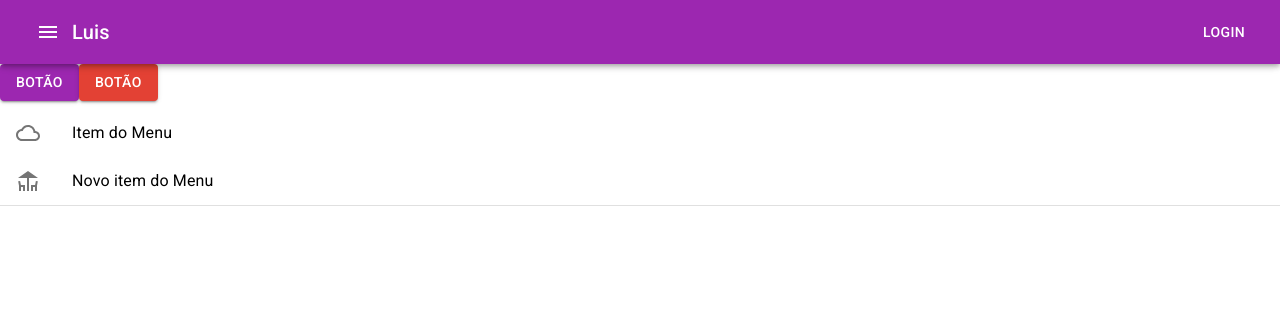
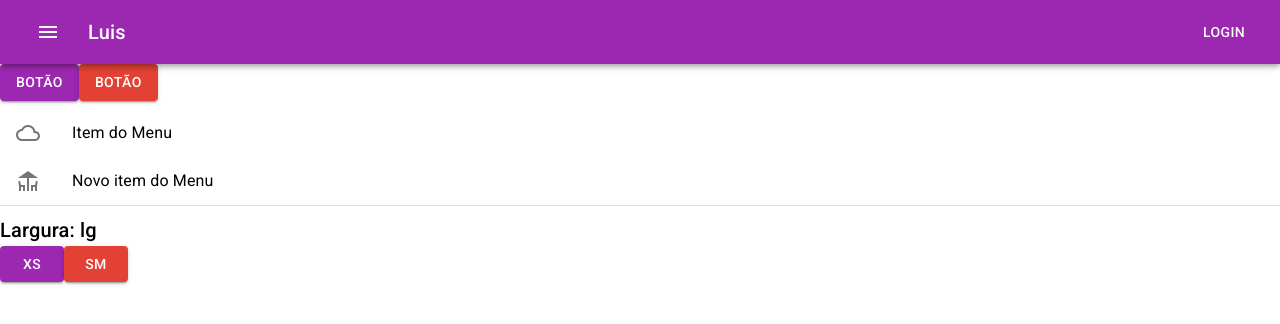
Before and after one commit to LuisLimaIt/mini-curso-material-ui-reactjs, a React (Create React App) app: page / in a window 1280 px wide. Shown: the top 324 px of the page. Built offline with nearby package versions, Linux system fonts and the light colour scheme.

Commit message:
Hidden - Ocultar elementos

```diff
--- a/src/App.jsx
+++ b/src/App.jsx
@@ -3,8 +3,9 @@ import React from "react";
 import theme from "./themeConfig"
 import Button from '@material-ui/core/Button'
 import Navbar from "./components/Navbar";
-import Typography from '@material-ui/core/Typography'
+// import Typography from '@material-ui/core/Typography'
 import Listas from "./components/Listas";
+import Oculto from "./components/Oculto";
 
 function App() {
   return (
@@ -18,6 +19,8 @@ function App() {
       </Button>
 
       <Listas />
+
+      <Oculto />
     </ThemeProvider>
   );
 }
--- a/src/components/Navbar.jsx
+++ b/src/components/Navbar.jsx
@@ -22,7 +22,7 @@ const Navbar = () => {
                     <IconButton
                         color="inherit"
                         aria-label='menu'
-                        classname={classes.menuButton}
+                        className={classes.menuButton}
                     >
                         <MenuIcon />
                     </IconButton>
--- /dev/null
+++ b/src/components/Oculto.jsx
@@ -0,0 +1,44 @@
+import React from 'react';
+import { withWidth, Typography, Hidden, Button } from '@material-ui/core';
+
+const Oculto = (props) => {
+    return (
+        <div>
+            <Typography variant="h6" color="initial">
+                Largura: {props.width}
+
+            </Typography>
+            {/* Oculta quando o tamanho é igual ou inferior a xs */}
+            <Hidden xsDown>
+                <Button variant="contained" color="primary">
+                    XS
+                </Button>
+            </Hidden>
+
+            {/* Oculta quando o tamanho é igual ou inferior a sm */}
+            <Hidden smDown>
+                <Button variant="contained" color="secondary">
+                    sm
+                </Button>
+            </Hidden>
+
+            {/* Oculta quando o tamanho é igual ou superior a md */}
+            <Hidden mdUp>
+                <Button variant="contained" color="primary">
+                    md
+                </Button>
+            </Hidden>
+
+            {/* Oculta somente no(s) tamanho(s) de tela informado(s) */}
+            <Hidden only={['lg', 'md']}>
+                <Button variant="contained" color="primary">
+                    lg
+                </Button>
+            </Hidden>
+
+
+        </div>
+    );
+}
+
+export default withWidth()(Oculto);
```
